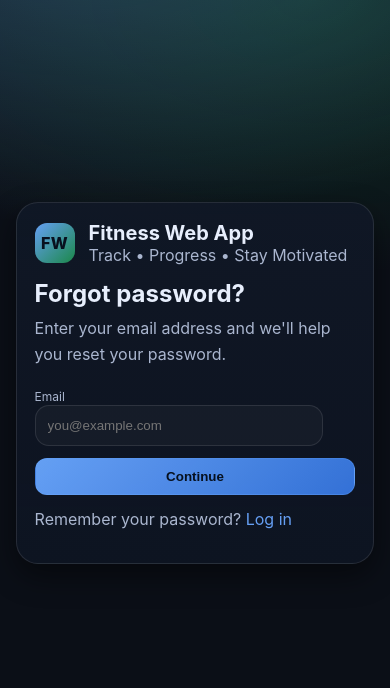
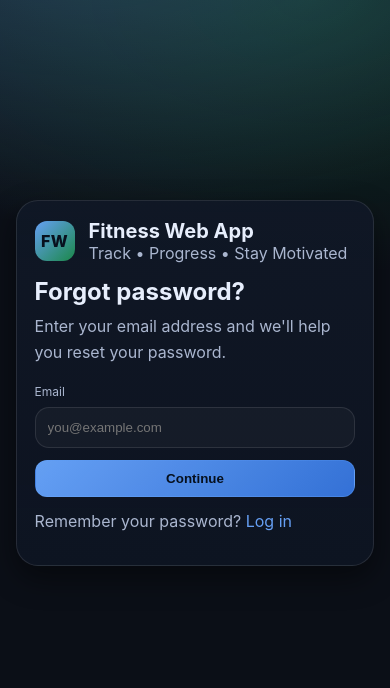
Before and after one commit to Dawud012/web-based-integrated-fitness-management-system, a Flask app: page /forgot-password in a window 390 px wide. Shown: the top 688 px of the page. Run offline with Flask 3, Linux system fonts and the light colour scheme.

Commit message:
Match box sizes on mobile

```diff
--- a/static/css/style.css
+++ b/static/css/style.css
@@ -537,9 +537,14 @@ a{ color: inherit; text-decoration:none; }
         width: 100% !important;
     }
 
-    label.field {
-        display: block !important;
-        width: calc(100% - 32px) !important;
+    .field {
+        width: 100% !important;
+    }
+
+    .field .input,
+    .input {
+        width: 100% !important;
+        box-sizing: border-box !important;
     }
 
     .topbar__inner {
```
